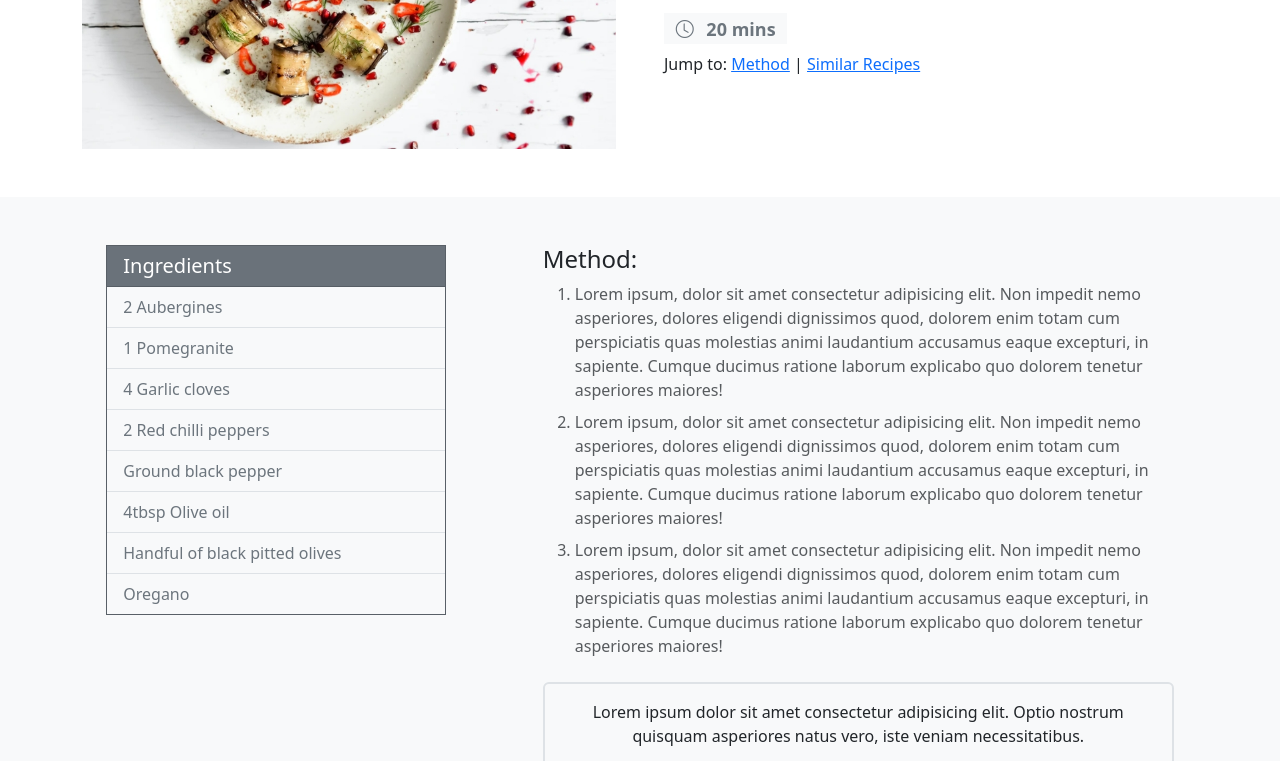
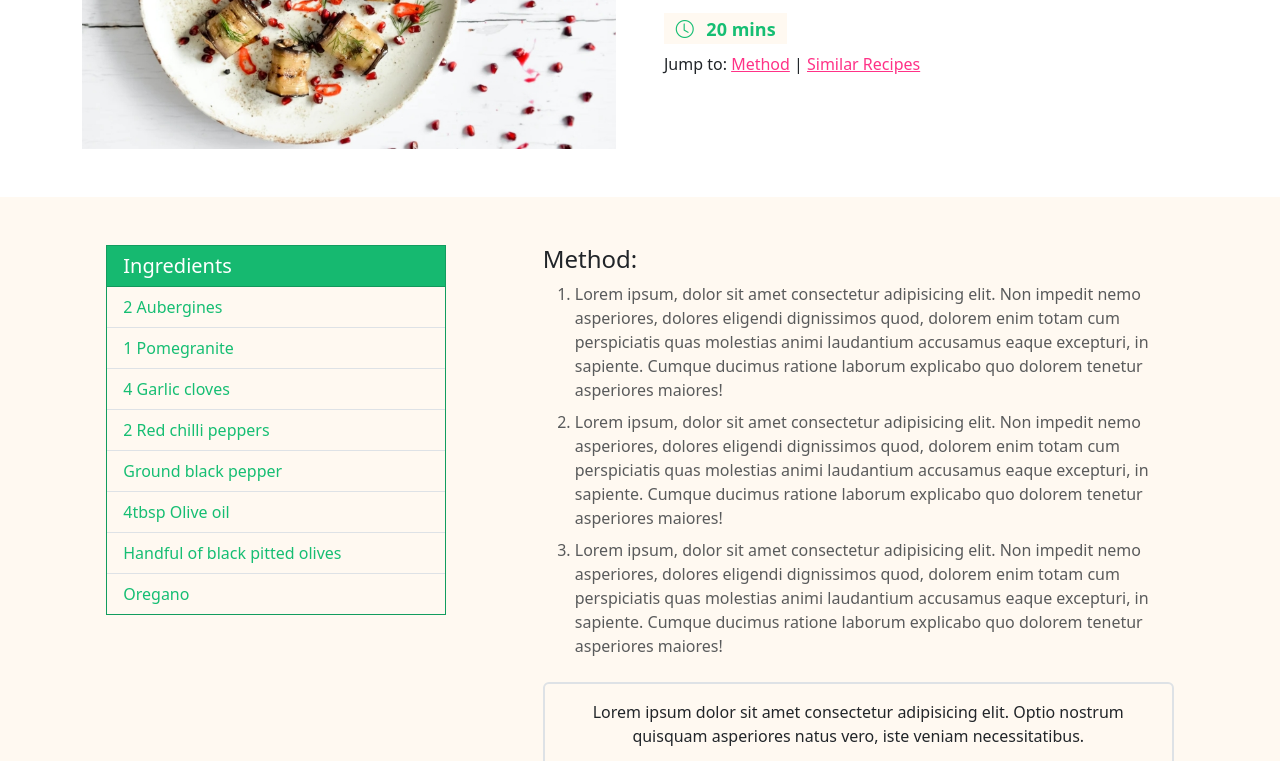
Before and after one commit to CjayGonzales/sass-practice, a website: page index.html in a window 1280 px wide. Shown: the part 361-1122 px from the top of the page. Drawn offline with nearby package versions, Linux system fonts and the light colour scheme.

Commit message:
added lesson 7

```diff
--- a/sass/main.scss
+++ b/sass/main.scss
@@ -1,7 +1,26 @@
+// import functions file
+@import '../node_modules/bootstrap/scss/functions';
+
+
 
 // changes global variables
 $enable-rounded: false;
 $enable-negative-margins: true;
 
+// theme colour variables => Found in the variables.scss file
+
+$primary: #ff3287;
+$secondary: #16be73;
+$light: #fff9f1;
+
+// these imports are taken in afterwards, so we can customize eg. colours and it uses it afterwards
+@import '../node_modules/bootstrap/scss/variables';
+@import '../node_modules/bootstrap/scss/mixins';
+
+.btn-truncate{
+    max-width: 100px;
+    @include text-truncate;
+}
+
 // imports a file, this one imports bootstrap
 @import '../node_modules/bootstrap/scss/bootstrap.scss';
```
Also changed, not shown: index.html (+4 -0 lines), sass/main.css, 1 other file.
